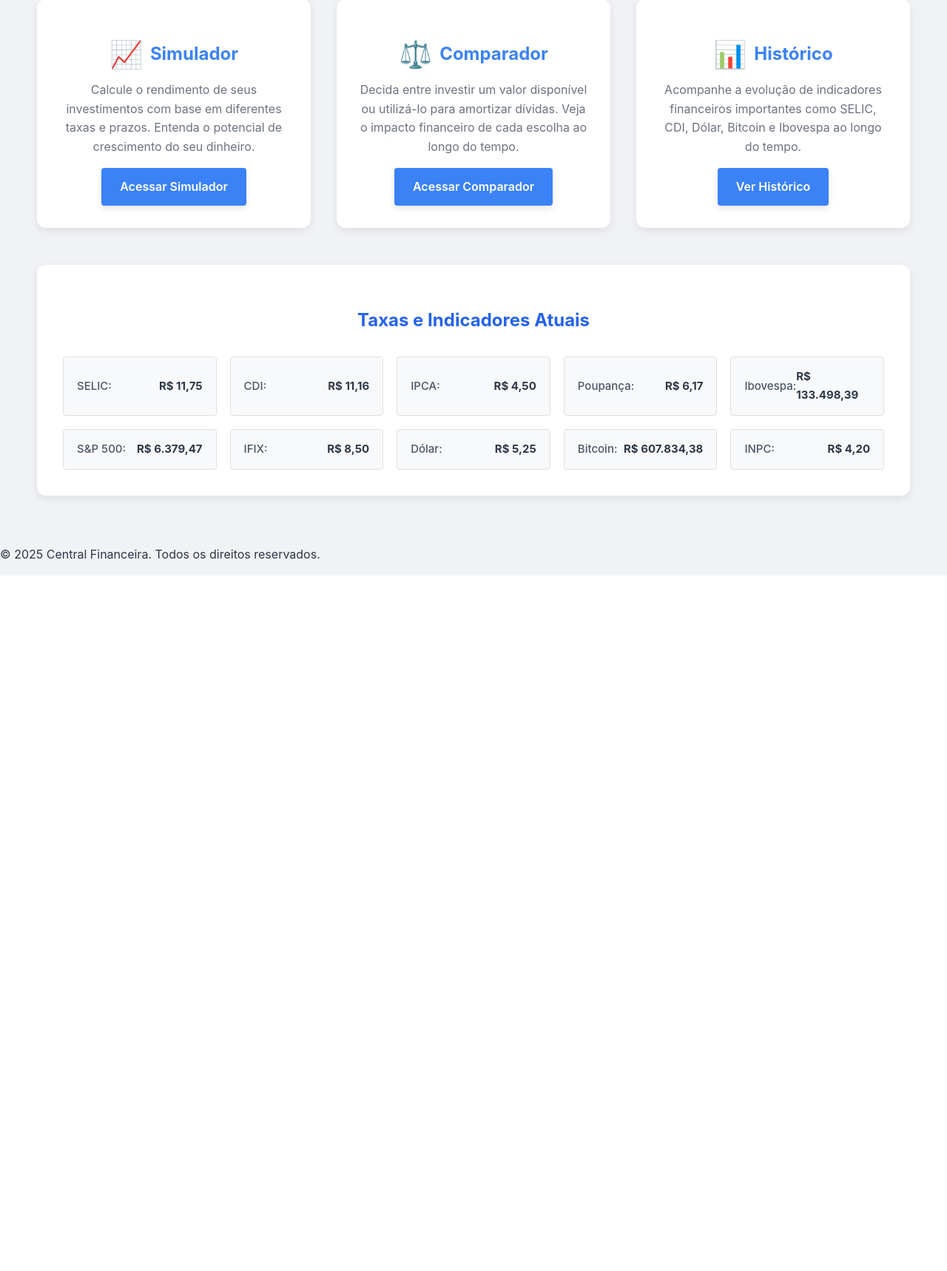
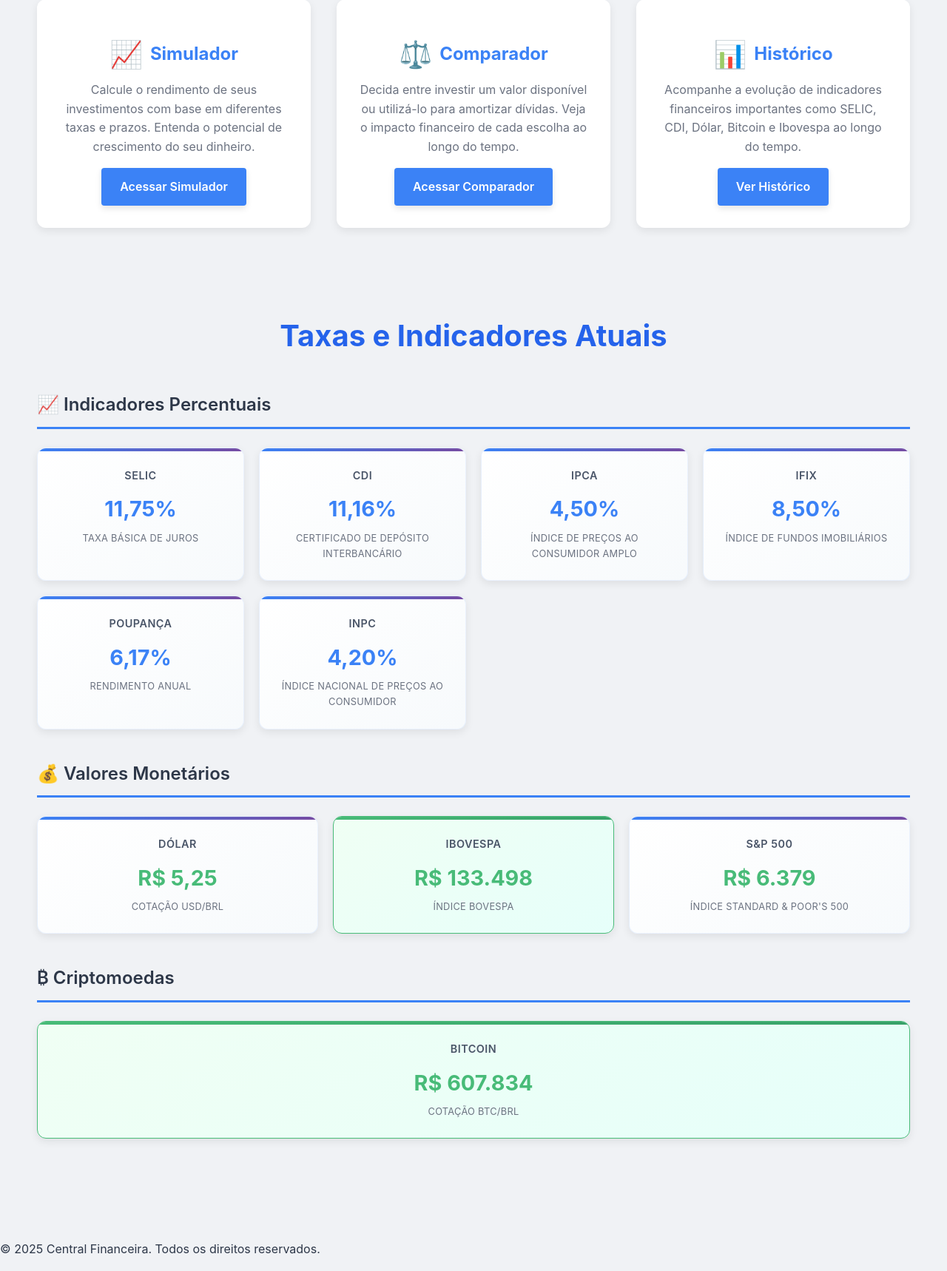
Before and after one commit to luanhs14/Central-Financeira, a Flask app: page / in a window 1280 px wide. Shown: the part 540-2258 px from the top of the page at 74% size. Before the commit the page ends 1318 px from the top, so only its background shows below. Run offline with Flask 3, Linux system fonts and the light colour scheme; data comes from the database, SQL or seed files in the repository; both versions use the stored data as it was after the commit.

Commit message:
Atualizacao Index

```diff
--- a/app.py
+++ b/app.py
@@ -49,26 +49,13 @@ def format_currency_br(value, is_percentage=False, decimal_places=2):
         return 'N/A'
 
     if is_percentage:
-        # Usa Intl.NumberFormat para formatar o número, depois adiciona o '%'
-        # Este filtro é usado em Jinja2 e não tem acesso direto a Intl.NumberFormat.
-        # Precisamos de uma formatação Python pura para Jinja.
-        formatted_value = f"{{:.{decimal_places}f}}".format(val_float)
-        # Substitui ponto por vírgula para decimais e adiciona separador de milhares
-        parts = formatted_value.split('.')
-        integer_part = parts[0]
-        decimal_part = parts[1] if len(parts) > 1 else ''
-
-        # Adiciona separador de milhares para a parte inteira (ex: 1.234)
-        formatted_integer = '{:,.0f}'.format(float(integer_part)).replace(',', 'X').replace('.', ',').replace('X', '.')
-
-        if decimal_part:
-            return f"{formatted_integer},{decimal_part}%"
-        else:
-            return f"{formatted_integer}%"
+        # Para percentual, formata com casas decimais e adiciona %
+        formatted_value = f"{val_float:.{decimal_places}f}"
+        # Substitui ponto por vírgula para decimais
+        formatted_value = formatted_value.replace('.', ',')
+        return f"{formatted_value}%"
     else:
-        # Para moeda, usa formatação de moeda Python
-        # Usa :,.2f para separador de milhares com vírgula (que é ponto no EN-US)
-        # E depois troca para o padrão BR
+        # Para moeda, usa formatação brasileira
         return f"R$ {val_float:,.{decimal_places}f}".replace(",", "X").replace(".", ",").replace("X", ".")
 
 
--- a/static/css/style.css
+++ b/static/css/style.css
@@ -1026,3 +1026,125 @@ body {
         font-size: 1.8rem;
     }
 }
+
+/* Seção de Taxas e Indicadores */
+.taxas-indicadores-section {
+    margin-top: 50px;
+    padding: 30px 0;
+}
+
+.taxas-indicadores-section h2 {
+    text-align: center;
+    color: var(--primary-dark-color);
+    margin-bottom: 40px;
+    font-size: 2.5rem;
+    font-weight: 700;
+}
+
+.taxas-indicadores-section .section {
+    margin-bottom: 40px;
+}
+
+.taxas-indicadores-section .section h3 {
+    color: var(--text-dark);
+    border-bottom: 3px solid var(--primary-color);
+    padding-bottom: 10px;
+    margin-bottom: 25px;
+    font-size: 1.5rem;
+    font-weight: 600;
+}
+
+.taxas-indicadores-section .grid {
+    display: grid;
+    grid-template-columns: repeat(auto-fit, minmax(280px, 1fr));
+    gap: 20px;
+}
+
+.taxas-indicadores-section .card {
+    background: linear-gradient(145deg, #ffffff, #f7fafc);
+    border-radius: var(--radius-large);
+    padding: 25px;
+    box-shadow: var(--shadow-medium);
+    border: 1px solid rgba(59, 130, 246, 0.1);
+    transition: all 0.3s ease;
+    position: relative;
+    overflow: hidden;
+    text-align: center;
+}
+
+.taxas-indicadores-section .card::before {
+    content: '';
+    position: absolute;
+    top: 0;
+    left: 0;
+    right: 0;
+    height: 4px;
+    background: linear-gradient(90deg, var(--primary-color), #764ba2);
+}
+
+.taxas-indicadores-section .card:hover {
+    transform: translateY(-5px);
+    box-shadow: 0 15px 35px rgba(0, 0, 0, 0.12);
+}
+
+.taxas-indicadores-section .card-header {
+    font-weight: 600;
+    color: var(--text-medium);
+    font-size: 0.9rem;
+    text-transform: uppercase;
+    letter-spacing: 0.5px;
+    margin-bottom: 10px;
+}
+
+.taxas-indicadores-section .card-value {
+    font-size: 1.8rem;
+    font-weight: 700;
+    margin-bottom: 5px;
+}
+
+.taxas-indicadores-section .percentage {
+    color: var(--primary-color);
+}
+
+.taxas-indicadores-section .currency {
+    color: #48bb78;
+}
+
+.taxas-indicadores-section .card-label {
+    font-size: 0.8rem;
+    color: var(--text-light);
+    text-transform: uppercase;
+    letter-spacing: 0.3px;
+}
+
+.taxas-indicadores-section .highlight {
+    background: linear-gradient(145deg, #f0fff4, #e6fffa);
+    border-color: #48bb78;
+}
+
+.taxas-indicadores-section .highlight::before {
+    background: linear-gradient(90deg, #48bb78, #38a169);
+}
+
+/* Responsividade */
+@media (max-width: 768px) {
+    .taxas-indicadores-section .grid {
+        grid-template-columns: 1fr;
+    }
+
+    .taxas-indicadores-section h2 {
+        font-size: 2rem;
+    }
+
+    .taxas-indicadores-section .section h3 {
+        font-size: 1.3rem;
+    }
+
+    .taxas-indicadores-section .card {
+        padding: 20px;
+    }
+
+    .taxas-indicadores-section .card-value {
+        font-size: 1.5rem;
+    }
+}
--- a/static/js/scripts.js
+++ b/static/js/scripts.js
@@ -427,3 +427,48 @@ document.addEventListener('DOMContentLoaded', () => {
         exportButton.addEventListener('click', exportarCSV);
     }
 });
+
+// ===========================================
+
+// Script para adicionar animações e interatividade às taxas
+document.addEventListener('DOMContentLoaded', function() {
+    // Adicionar animação de fade-in aos cards quando entram na tela
+    const cards = document.querySelectorAll('.taxas-indicadores-section .card');
+
+    const observer = new IntersectionObserver((entries) => {
+        entries.forEach((entry, index) => {
+            if (entry.isIntersecting) {
+                setTimeout(() => {
+                    entry.target.style.opacity = '1';
+                    entry.target.style.transform = 'translateY(0)';
+                }, index * 100);
+            }
+        });
+    });
+
+    cards.forEach(card => {
+        card.style.opacity = '0';
+        card.style.transform = 'translateY(20px)';
+        card.style.transition = 'opacity 0.6s ease, transform 0.6s ease';
+        observer.observe(card);
+    });
+
+    // Adicionar efeito de "pulse" nos valores quando a página carrega
+    setTimeout(() => {
+        const values = document.querySelectorAll('.taxas-indicadores-section .card-value');
+        values.forEach(value => {
+            value.style.animation = 'pulse 0.5s ease-in-out';
+        });
+    }, 1000);
+});
+
+// Animação CSS para o pulse
+const style = document.createElement('style');
+style.textContent = `
+    @keyframes pulse {
+        0% { transform: scale(1); }
+        50% { transform: scale(1.05); }
+        100% { transform: scale(1); }
+    }
+`;
+document.head.appendChild(style);
--- a/templates/index.html
+++ b/templates/index.html
@@ -1,4 +1,6 @@
 {% extends "base.html" %}
+
+{% block title %}Início{% endblock %}
 
 {% block content %}
 <div class="container main-page-content modern-home">
@@ -26,19 +28,83 @@
         </div>
     </div>
 
-    <section class="current-rates-section">
+
+    <section class="taxas-indicadores-section">
         <h2>Taxas e Indicadores Atuais</h2>
-        <div class="rates-list">
-            <div class="rate-item"><span>SELIC:</span> <span class="rate-value">{{ rates.selic | currency_br }}</span></div>
-            <div class="rate-item"><span>CDI:</span> <span class="rate-value">{{ rates.cdi | currency_br }}</span></div>
-            <div class="rate-item"><span>IPCA:</span> <span class="rate-value">{{ rates.ipca | currency_br }}</span></div>
-            <div class="rate-item"><span>Poupança:</span> <span class="rate-value">{{ rates.poupanca | currency_br }}</span></div>
-            <div class="rate-item"><span>Ibovespa:</span> <span class="rate-value">{{ rates.ibovespa | currency_br }}</span></div>
-            <div class="rate-item"><span>S&amp;P 500:</span> <span class="rate-value">{{ rates.sp500 | currency_br }}</span></div>
-            <div class="rate-item"><span>IFIX:</span> <span class="rate-value">{{ rates.ifix | currency_br }}</span></div>
-            <div class="rate-item"><span>Dólar:</span> <span class="rate-value">{{ rates.dolar | currency_br }}</span></div>
-            <div class="rate-item"><span>Bitcoin:</span> <span class="rate-value">{{ rates.bitcoin | currency_br }}</span></div>
-            <div class="rate-item"><span>INPC:</span> <span class="rate-value">{{ rates.inpc | currency_br }}</span></div>
+
+        <div class="section">
+            <h3>📈 Indicadores Percentuais</h3>
+            <div class="grid">
+                <div class="card">
+                    <div class="card-header">SELIC</div>
+                    <div class="card-value percentage">{{ rates.selic | currency_br(true) }}</div>
+                    <div class="card-label">Taxa Básica de Juros</div>
+                </div>
+
+                <div class="card">
+                    <div class="card-header">CDI</div>
+                    <div class="card-value percentage">{{ rates.cdi | currency_br(true) }}</div>
+                    <div class="card-label">Certificado de Depósito Interbancário</div>
+                </div>
+
+                <div class="card">
+                    <div class="card-header">IPCA</div>
+                    <div class="card-value percentage">{{ rates.ipca | currency_br(true) }}</div>
+                    <div class="card-label">Índice de Preços ao Consumidor Amplo</div>
+                </div>
+
+                <div class="card">
+                    <div class="card-header">IFIX</div>
+                    <div class="card-value percentage">{{ rates.ifix | currency_br(true) }}</div>
+                    <div class="card-label">Índice de Fundos Imobiliários</div>
+                </div>
+
+                <div class="card">
+                    <div class="card-header">Poupança</div>
+                    <div class="card-value percentage">{{ rates.poupanca | currency_br(true) }}</div>
+                    <div class="card-label">Rendimento Anual</div>
+                </div>
+
+                <div class="card">
+                    <div class="card-header">INPC</div>
+                    <div class="card-value percentage">{{ rates.inpc | currency_br(true) }}</div>
+                    <div class="card-label">Índice Nacional de Preços ao Consumidor</div>
+                </div>
+            </div>
+        </div>
+
+        <div class="section">
+            <h3>💰 Valores Monetários</h3>
+            <div class="grid">
+                <div class="card">
+                    <div class="card-header">Dólar</div>
+                    <div class="card-value currency">{{ rates.dolar | currency_br }}</div>
+                    <div class="card-label">Cotação USD/BRL</div>
+                </div>
+
+                <div class="card highlight">
+                    <div class="card-header">Ibovespa</div>
+                    <div class="card-value currency">{{ rates.ibovespa | currency_br(false, 0) }}</div>
+                    <div class="card-label">Índice Bovespa</div>
+                </div>
+
+                <div class="card">
+                    <div class="card-header">S&P 500</div>
+                    <div class="card-value currency">{{ rates.sp500 | currency_br(false, 0) }}</div>
+                    <div class="card-label">Índice Standard & Poor's 500</div>
+                </div>
+            </div>
+        </div>
+
+        <div class="section">
+            <h3>₿ Criptomoedas</h3>
+            <div class="grid">
+                <div class="card highlight">
+                    <div class="card-header">Bitcoin</div>
+                    <div class="card-value currency">{{ rates.bitcoin | currency_br(false, 0) }}</div>
+                    <div class="card-label">Cotação BTC/BRL</div>
+                </div>
+            </div>
         </div>
     </section>
 </div>
```
Also changed, not shown: data/financas.db.
